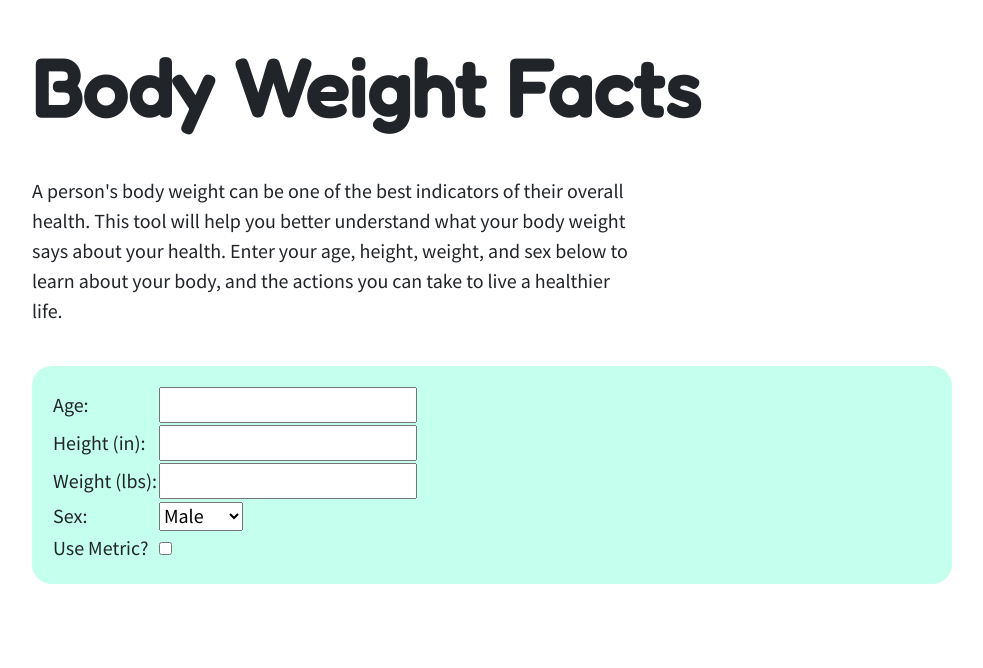
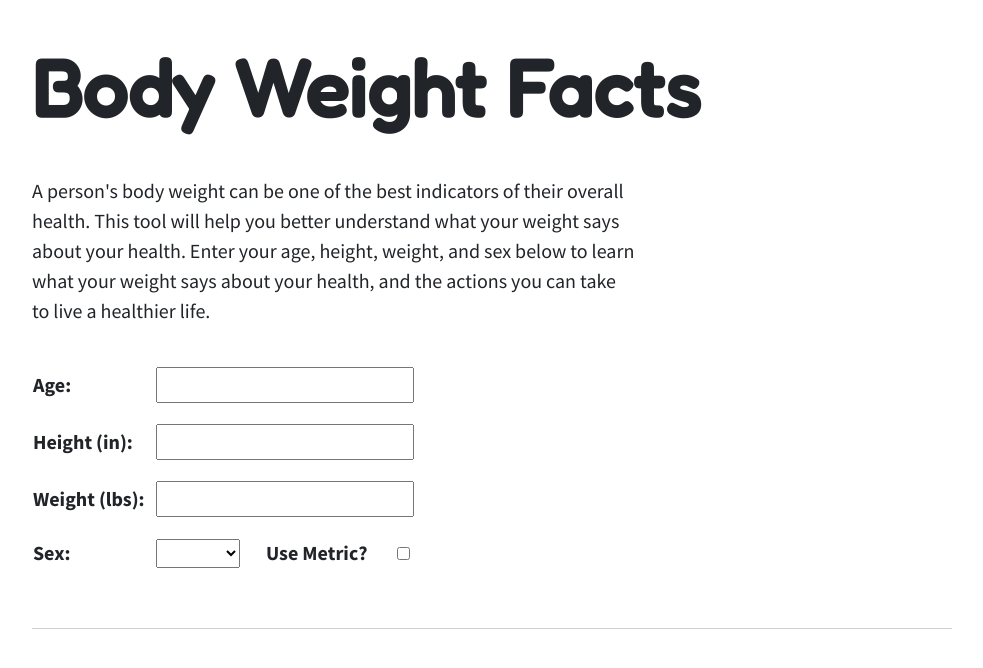
Before and after one commit to stephencz/body-weight-facts, an Angular app: page / in a window 1280 px wide. Shown: the top 668 px of the page, without its empty margins (148-1131 px from the left). Built offline with nearby package versions, Linux system fonts and the light colour scheme.

Commit message:
Adding validation to user input component

```diff
--- a/src/app/app.component.html
+++ b/src/app/app.component.html
@@ -2,12 +2,17 @@
   <div class="container">
     <div class="row">
       <div class="col-lg-10 mx-auto">
-        <app-header [brand]="title" ></app-header>
+        <app-header [brand]="title" >
+          A person's body weight can be one of the best indicators of their overall health.
+          This tool will help you better understand what your weight says about your health.
+          Enter your age, height, weight, and sex below to learn what your weight says about your health, and the actions you can take to live a healthier life.
+        </app-header>
       </div>
     </div>
     <div class="row">
       <div class="col-lg-10 mx-auto">
-        <app-user-data-input></app-user-data-input>
+        <app-user-data-input (userDataUpdatedEvent)="updateUserData($event)">
+        </app-user-data-input>
       </div>
     </div>
   </div>
--- a/src/app/app.component.ts
+++ b/src/app/app.component.ts
@@ -1,4 +1,5 @@
 import { Component } from '@angular/core';
+import { UserData } from './types/user-data';
 
 @Component({
   selector: 'app-root',
@@ -7,4 +8,17 @@ import { Component } from '@angular/core';
 })
 export class AppComponent {
   title = 'Body Weight Facts';
+
+  userData: UserData = {
+    age: null,
+    height: null,
+    weight: null,
+    sex: null,
+    isMetric: false,
+  };
+
+  updateUserData(newUserData: UserData) {
+    this.userData = newUserData;
+    console.log("PARENT: " + this.userData.age);
+  }
 }
--- a/src/app/header/header.component.html
+++ b/src/app/header/header.component.html
@@ -5,9 +5,7 @@
   <div class="row">
     <div class="col-lg-8">
       <div class="intro">
-        A person's body weight can be one of the best indicators of their overall health.
-        This tool will help you better understand what your body weight says about your health.
-        Enter your age, height, weight, and sex below to learn about your body, and the actions you can take to live a healthier life.
+        <ng-content></ng-content>
       </div>
     </div>
   </div>
--- /dev/null
+++ b/src/app/types/user-data-error-info.ts
@@ -0,0 +1,5 @@
+export interface UserDataErrorInfo {
+  ageHasError: boolean;
+  heightHasError: boolean;
+  weightHasError: boolean;
+};
--- a/src/app/user-data.ts
+++ b/src/app/types/user-data.ts
@@ -2,6 +2,6 @@ export interface UserData {
   age: number | null;
   height: number | null;
   weight: number | null;
-  isMetric: false;
-  isMale: false;
+  sex: string | null;
+  isMetric: boolean;
 }
--- a/src/app/user-data-input/user-data-input.component.html
+++ b/src/app/user-data-input/user-data-input.component.html
@@ -6,7 +6,7 @@
           <label for="age">Age:</label>
         </td>
         <td colspan="3">
-          <input id="age" type="text" [(ngModel)]="userData.age" />
+          <input id="age" type="text" (change)="handleUserAgeUpdate($event)" />
         </td>
       </tr>
 
@@ -16,7 +16,7 @@
             <label for="height">Height (in):</label>
           </td>
           <td colspan="3">
-            <input id="height" type="text" [(ngModel)]="userData.height" />
+            <input id="height" type="text" (change)="handleUserHeightUpdate($event)" />
           </td>
         </tr>
         <tr>
@@ -24,7 +24,7 @@
             <label for="weight">Weight (lbs):</label>
           </td>
           <td colspan="3">
-            <input id="weight" type="text" [(ngModel)]="userData.weight" />
+            <input id="weight" type="text" (change)="handleUserWeightUpdate($event)" />
           </td>
         </tr>
       </ng-template>
@@ -35,7 +35,7 @@
             <label for="height">Height (m):</label>
           </td>
           <td colspan="3">
-            <input id="height" type="text" [(ngModel)]="userData.height" />
+            <input id="height" type="text" (change)="handleUserHeightUpdate($event)" />
           </td>
         </tr>
         <tr>
@@ -43,27 +43,24 @@
             <label for="weight">Weight (kg):</label>
           </td>
           <td colspan="3">
-            <input id="weight" type="text" [(ngModel)]="userData.weight" />
+            <input id="weight" type="text" (change)="handleUserWeightUpdate($event)"  />
           </td>
         </tr>
       </ng-template>
 
       <tr>
         <td><label for="sex">Sex: </label></td>
-        <td colspan="3">
-          <select>
+        <td>
+          <select [(ngModel)]="userData.sex">
             <option>Male</option>
             <option>Female</option>
           </select>
         </td>
-      </tr>
-
-      <tr>
         <td>
           <label for="is-metric">Use Metric?</label>
         </td>
-        <td colspan="3">
-          <input id="is-metric" type="checkbox" [(ngModel)]="userData.isMetric" />
+        <td>
+          <input id="is-metric" type="checkbox" (click)="handleUserMetricUpdate()"/>
         </td>
       </tr>
 
--- a/src/app/user-data-input/user-data-input.component.scss
+++ b/src/app/user-data-input/user-data-input.component.scss
@@ -1,6 +1,21 @@
 .user-data-input-wrapper
 {
-  border-radius: 20px;
-  background-color: #c5ffee;
-  padding: 20px;
+  border-bottom: 1px solid rgb(207, 207, 207);
+  padding-bottom: 2rem;
 }
+
+.user-data-input-wrapper table tr td
+{
+  padding-bottom: 1rem;
+  padding-right: 0.5rem;
+}
+
+.user-data-input-wrapper table tr td label
+{
+  font-weight: 700;
+}
+
+.user-data-input-wrapper table tr td button
+{
+  width: 100%;
+}
--- a/src/app/user-data-input/user-data-input.component.ts
+++ b/src/app/user-data-input/user-data-input.component.ts
@@ -1,28 +1,76 @@
-import { getLocaleNumberSymbol } from '@angular/common';
-import { Component, OnInit } from '@angular/core';
-import { UserData } from '../user-data';
+import { Component, Output, EventEmitter} from '@angular/core';
+
+import { UserData } from '../types/user-data';
+import { UserDataErrorInfo } from '../types/user-data-error-info';
 
 @Component({
   selector: 'app-user-data-input',
   templateUrl: './user-data-input.component.html',
   styleUrls: ['./user-data-input.component.scss']
 })
-export class UserDataInputComponent implements OnInit {
+export class UserDataInputComponent {
+
+  @Output() userDataUpdatedEvent = new EventEmitter<UserData>();
+
+  userDataErrorInfo: UserDataErrorInfo = {
+    ageHasError: false,
+    heightHasError: false,
+    weightHasError: false
+  }
 
   userData: UserData = {
     age: null,
     height: null,
     weight: null,
+    sex: null,
     isMetric: false,
-    isMale: false
+  };
+
+  handleUserAgeUpdate(event: any) {
+
+    if(!isNaN(event.target.value)) {
+      this.userDataErrorInfo.ageHasError = false;
+      this.userData.age = event.target.value;
+
+    } else {
+      this.userDataErrorInfo.ageHasError = true;
+    }
+
+    this.userDataUpdatedEvent.emit(this.userData);
   }
 
-  constructor() { }
+  handleUserHeightUpdate(event: any) {
+    if(!isNaN(event.target.value)) {
+      this.userDataErrorInfo.heightHasError = false;
+      this.userData.height = event.target.value;
 
-  ngOnInit(): void {
+    } else {
+      this.userDataErrorInfo.heightHasError = true;
+    }
 
+    this.userDataUpdatedEvent.emit(this.userData);
+  }
 
+  handleUserWeightUpdate(event: any) {
+    if(!isNaN(event.target.value)) {
+      this.userDataErrorInfo.weightHasError = false;
+      this.userData.weight = event.target.value;
 
+    } else {
+      this.userDataErrorInfo.weightHasError = true;
+    }
+
+    this.userDataUpdatedEvent.emit(this.userData);
+  }
+
+  handleUserMetricUpdate() {
+
+    this.userData.isMetric = !this.userData.isMetric;
+
+    this.userData.height = null;
+    this.userData.weight = null;
+
+    this.userDataUpdatedEvent.emit(this.userData);
   }
 
 }
--- a/src/index.html
+++ b/src/index.html
@@ -2,7 +2,7 @@
 <html lang="en">
 <head>
   <meta charset="utf-8">
-  <title>WeightLossApp</title>
+  <title>Body Weight Facts</title>
   <base href="/">
   <meta name="viewport" content="width=device-width, initial-scale=1">
   <link rel="icon" type="image/x-icon" href="favicon.ico">
```
